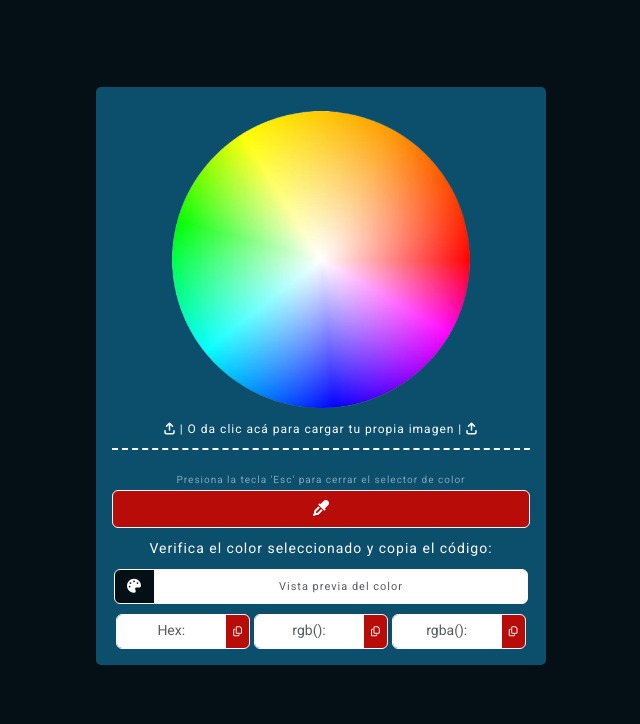
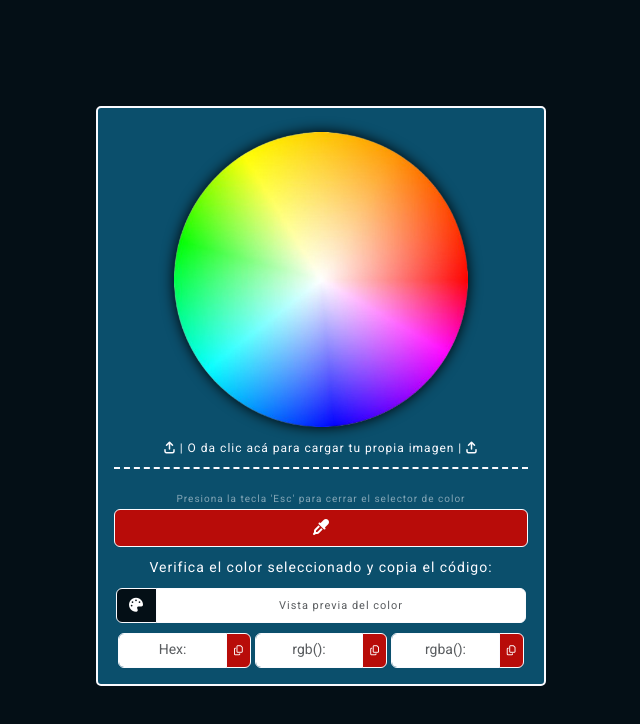
Before and after one commit to MauricioBarrueta/imgColorPicker, a website: page index.html in a window 1280 px wide. Shown: the whole page, without its empty margins (319-959 px from the left). Drawn offline with nearby package versions, Linux system fonts and the light colour scheme.

Commit message:
Corrección en un estilo de la imagen

```diff
--- a/src/scss/styles.scss
+++ b/src/scss/styles.scss
@@ -4,13 +4,8 @@
     padding: 0; margin: 0; box-sizing: border-box;
     font-family: 'Roboto', sans-serif, FontAwesome;
 }
-
 /* Color Palette */
-$engineeringOrange: #B80C09;
-$indigoDye: #0B4F6C;
-$processCyan: #01BAEF;
-$ghostWhite: #FBFBFF;
-$richBlack: #040F16;
+$engineeringOrange: #B80C09; $indigoDye: #0B4F6C; $processCyan: #01BAEF; $ghostWhite: #FBFBFF; $richBlack: #040F16;
 
 body {
     background-color: $richBlack; padding: 1em;
@@ -20,11 +15,11 @@ body {
         display: flex; justify-content: center; align-items: center; flex-wrap: wrap;
     }
     .container {
-        flex-direction: row; min-height: 90vh;
+        flex-direction: row; min-height: 95vh;
         .color-picker-card {
             position: relative; width: 450px; height: auto;
             padding: 1em; border-radius: 5px;
-            background-color: $indigoDye; color: $ghostWhite;
+            background-color: $indigoDye; color: $ghostWhite; border: 2px solid $ghostWhite;
             #alertText {
                 background-color: $ghostWhite; color: $engineeringOrange;
                 padding: 5px 0; border-radius: 5px; margin-bottom: 5px;
@@ -40,7 +35,7 @@ body {
                 }
                 img {
                     width: 75%; height: auto;
-                    padding: 0.5rem;
+                    padding: 0.5rem; filter: drop-shadow(0 0 7px #000);
                 }
                 .form-text {
                     p {
```
Also changed, not shown: src/scss/styles.css, 1 other file.
